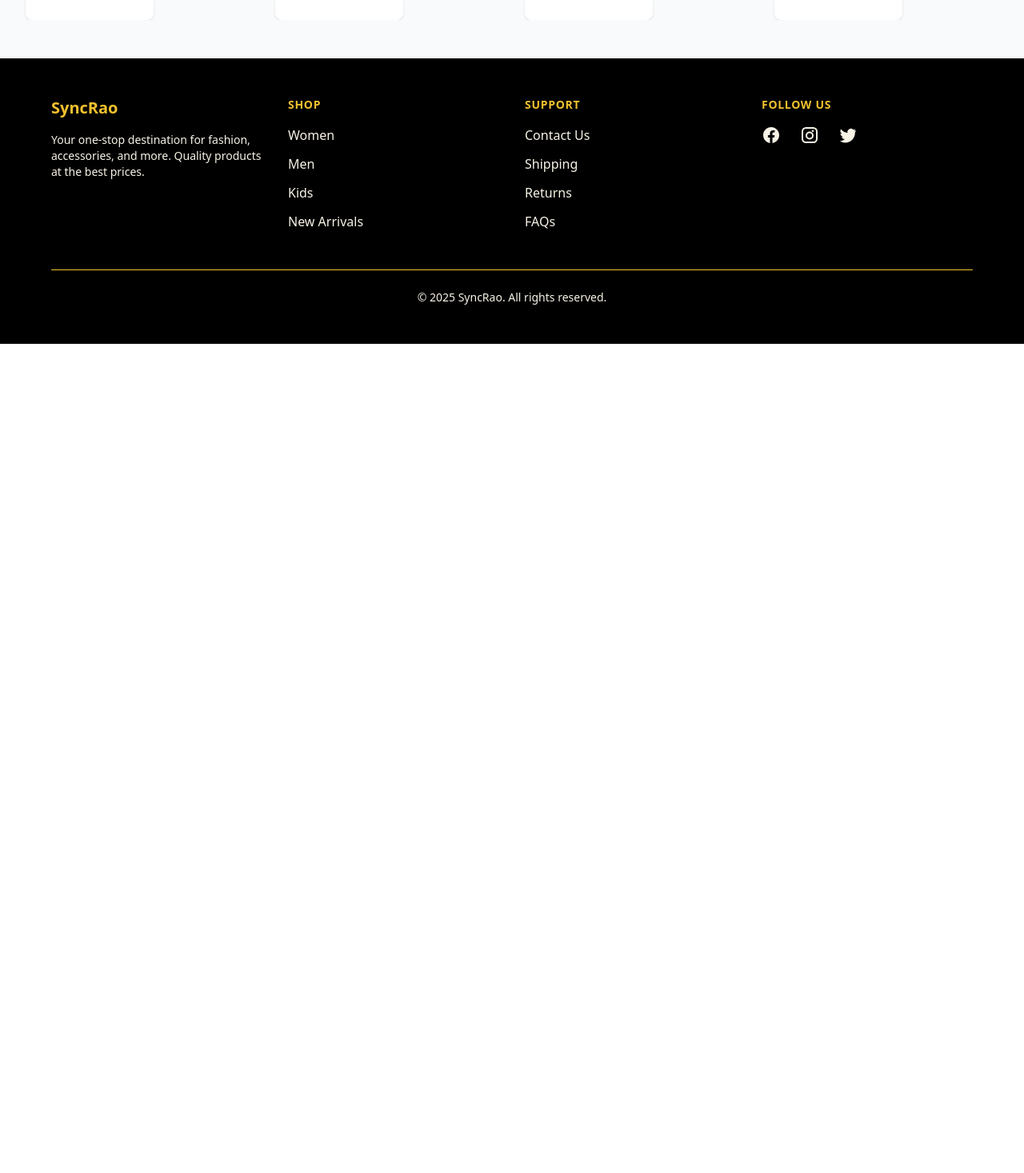
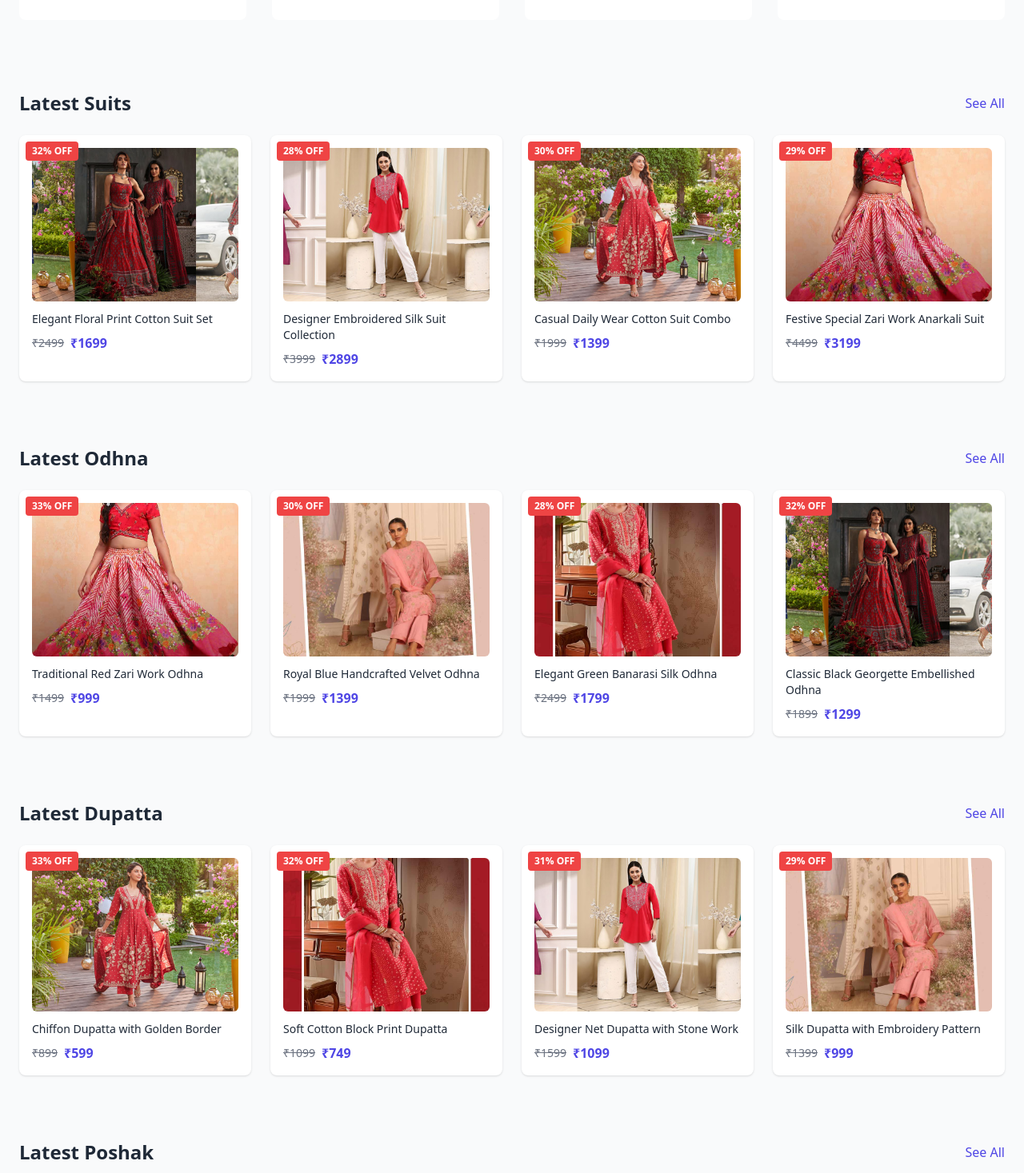
Before and after one commit to syncrao/Rajputi-E-Commerce-Platform, a React (Vite) app in the folder frontend/: page / in a window 1280 px wide. Shown: the part 1163-2630 px from the top of the page at 80% size. Before the commit the page ends 1593 px from the top, so only its background shows below. Built offline with nearby package versions, Linux system fonts and the light colour scheme; no server answers.

Commit message:
added sections

```diff
--- a/frontend/src/screens/HomeScreen.jsx
+++ b/frontend/src/screens/HomeScreen.jsx
@@ -3,14 +3,13 @@ import { useSelector, useDispatch } from "react-redux";
 import { getProducts } from "../slices/productSlice";
 
 export default function HomeScreen() {
-  // Desktop images from public/assets/hero
+  // Hero Images
   const desktopImages = [
     "/assets/hero/desktop1.jpg",
     "/assets/hero/desktop2.jpg",
     "/assets/hero/desktop3.jpg",
   ];
 
-  // Mobile images from public/assets/hero
   const mobileImages = [
     "/assets/hero/mobile1.jpg",
     "/assets/hero/mobile2.jpg",
@@ -22,6 +21,131 @@ export default function HomeScreen() {
     { name: "Poshak", img: "/assets/hero/desktop2.jpg" },
     { name: "Suit", img: "/assets/hero/desktop3.jpg" },
     { name: "Odhna", img: "/assets/hero/mobile1.jpg" },
+  ];
+
+  // Mock Data (4 products per section)
+  const latestSuits = [
+    {
+      id: 1,
+      name: "Elegant Floral Print Cotton Suit Set",
+      img: "/assets/hero/desktop1.jpg",
+      mrp: 2499,
+      price: 1699,
+    },
+    {
+      id: 2,
+      name: "Designer Embroidered Silk Suit Collection",
+      img: "/assets/hero/desktop2.jpg",
+      mrp: 3999,
+      price: 2899,
+    },
+    {
+      id: 3,
+      name: "Casual Daily Wear Cotton Suit Combo",
+      img: "/assets/hero/desktop3.jpg",
+      mrp: 1999,
+      price: 1399,
+    },
+    {
+      id: 4,
+      name: "Festive Special Zari Work Anarkali Suit",
+      img: "/assets/hero/mobile1.jpg",
+      mrp: 4499,
+      price: 3199,
+    },
+  ];
+
+  const latestOdhna = [
+    {
+      id: 1,
+      name: "Traditional Red Zari Work Odhna",
+      img: "/assets/hero/mobile1.jpg",
+      mrp: 1499,
+      price: 999,
+    },
+    {
+      id: 2,
+      name: "Royal Blue Handcrafted Velvet Odhna",
+      img: "/assets/hero/mobile2.jpg",
+      mrp: 1999,
+      price: 1399,
+    },
+    {
+      id: 3,
+      name: "Elegant Green Banarasi Silk Odhna",
+      img: "/assets/hero/mobile3.jpg",
+      mrp: 2499,
+      price: 1799,
+    },
+    {
+      id: 4,
+      name: "Classic Black Georgette Embellished Odhna",
+      img: "/assets/hero/desktop1.jpg",
+      mrp: 1899,
+      price: 1299,
+    },
+  ];
+
+  const latestDupatta = [
+    {
+      id: 1,
+      name: "Chiffon Dupatta with Golden Border",
+      img: "/assets/hero/desktop3.jpg",
+      mrp: 899,
+      price: 599,
+    },
+    {
+      id: 2,
+      name: "Soft Cotton Block Print Dupatta",
+      img: "/assets/hero/mobile3.jpg",
+      mrp: 1099,
+      price: 749,
+    },
+    {
+      id: 3,
+      name: "Designer Net Dupatta with Stone Work",
+      img: "/assets/hero/desktop2.jpg",
+      mrp: 1599,
+      price: 1099,
+    },
+    {
+      id: 4,
+      name: "Silk Dupatta with Embroidery Pattern",
+      img: "/assets/hero/mobile2.jpg",
+      mrp: 1399,
+      price: 999,
+    },
+  ];
+
+  const latestPoshak = [
+    {
+      id: 1,
+      name: "Bridal Heavy Embroidery Silk Poshak",
+      img: "/assets/hero/desktop2.jpg",
+      mrp: 9999,
+      price: 7499,
+    },
+    {
+      id: 2,
+      name: "Rajasthani Traditional Handloom Poshak",
+      img: "/assets/hero/desktop3.jpg",
+      mrp: 7999,
+      price: 5599,
+    },
+    {
+      id: 3,
+      name: "Festive Royal Zari Work Poshak Set",
+      img: "/assets/hero/mobile3.jpg",
+      mrp: 8999,
+      price: 6399,
+    },
+    {
+      id: 4,
+      name: "Classic Velvet Bridal Ceremony Poshak",
+      img: "/assets/hero/mobile1.jpg",
+      mrp: 11999,
+      price: 8799,
+    },
   ];
 
   const [current, setCurrent] = useState(0);
@@ -39,35 +163,74 @@ export default function HomeScreen() {
     return () => clearInterval(timer);
   }, [desktopImages.length]);
 
+  // Helper to calculate discount %
+  const getDiscount = (mrp, price) =>
+    Math.round(((mrp - price) / mrp) * 100);
+
+  // Section Component
+  const Section = ({ title, items }) => (
+    <div className="px-6 py-10">
+      <div className="flex justify-between items-center mb-6">
+        <h2 className="text-2xl font-semibold text-gray-800">{title}</h2>
+        <button className="text-indigo-600 hover:underline">See All</button>
+      </div>
+      <div className="grid grid-cols-2 sm:grid-cols-4 gap-6">
+        {items.map((item) => (
+          <div
+            key={item.id}
+            className="bg-white rounded-lg shadow hover:shadow-md transition p-4 relative"
+          >
+            {/* Discount Badge */}
+            <span className="absolute top-2 left-2 bg-red-500 text-white text-xs font-semibold px-2 py-1 rounded">
+              {getDiscount(item.mrp, item.price)}% OFF
+            </span>
+
+            <img
+              src={item.img}
+              alt={item.name}
+              className="w-full h-48 object-cover rounded-md"
+            />
+            <h3 className="mt-3 text-gray-800 font-medium text-sm line-clamp-2">
+              {item.name}
+            </h3>
+            <div className="mt-2 flex items-center gap-2">
+              <span className="text-gray-500 line-through text-sm">
+                ₹{item.mrp}
+              </span>
+              <span className="text-indigo-600 font-semibold">
+                ₹{item.price}
+              </span>
+            </div>
+          </div>
+        ))}
+      </div>
+    </div>
+  );
+
   return (
     <div className="min-h-screen bg-gray-50">
       {/* Fullscreen Slider */}
       <div className="relative w-full h-screen overflow-hidden">
-        {/* Desktop Images */}
         {desktopImages.map((img, index) => (
           <img
             key={index}
             src={img}
             alt={`Slide ${index}`}
-            className={`hidden sm:block absolute w-full object-cover transition-opacity duration-700 ${
+            className={`hidden sm:block absolute w-full h-full object-cover transition-opacity duration-700 ${
               index === current ? "opacity-100" : "opacity-0"
             }`}
           />
         ))}
-
-        {/* Mobile Images */}
         {mobileImages.map((img, index) => (
           <img
             key={`m-${index}`}
             src={img}
             alt={`Mobile Slide ${index}`}
-            className={`block sm:hidden absolute w-full object-cover transition-opacity duration-700 ${
+            className={`block sm:hidden absolute w-full h-full object-cover transition-opacity duration-700 ${
               index === current ? "opacity-100" : "opacity-0"
             }`}
           />
         ))}
-
-        {/* Dots */}
         <div className="absolute bottom-8 inset-x-0 flex justify-center gap-3">
           {desktopImages.map((_, i) => (
             <span
@@ -85,18 +248,16 @@ export default function HomeScreen() {
         <h2 className="text-2xl font-semibold text-gray-800 mb-6 text-center">
           Shop by Category
         </h2>
-
-  {/* Mobile: horizontal scroll | Desktop: centered grid */}
-  <div className="flex gap-6 overflow-x-auto sm:overflow-x-hidden sm:grid sm:grid-cols-4 sm:gap-8 justify-center px-2">
+        <div className="grid grid-cols-2 sm:grid-cols-4 gap-8">
           {categories.map((cat, i) => (
             <div
               key={i}
-        className="flex-shrink-0 sm:flex-shrink flex flex-col items-center bg-white p-6 rounded-lg shadow hover:shadow-lg transition w-40"
+              className="flex flex-col items-center bg-white p-6 rounded-lg"
             >
               <img
                 src={cat.img}
                 alt={cat.name}
-          className="w-28 h-28 rounded-full object-cover border-4 border-indigo-500"
+                className="w-28 h-28 rounded-full object-cover border-2 border-gray-200"
               />
               <p className="mt-4 text-gray-800 font-medium text-lg">
                 {cat.name}
@@ -106,7 +267,11 @@ export default function HomeScreen() {
         </div>
       </div>
 
-
+      {/* Product Sections */}
+      <Section title="Latest Suits" items={latestSuits} />
+      <Section title="Latest Odhna" items={latestOdhna} />
+      <Section title="Latest Dupatta" items={latestDupatta} />
+      <Section title="Latest Poshak" items={latestPoshak} />
     </div>
   );
 }
```
Lines whose indentation alone changed are shown as unchanged.
